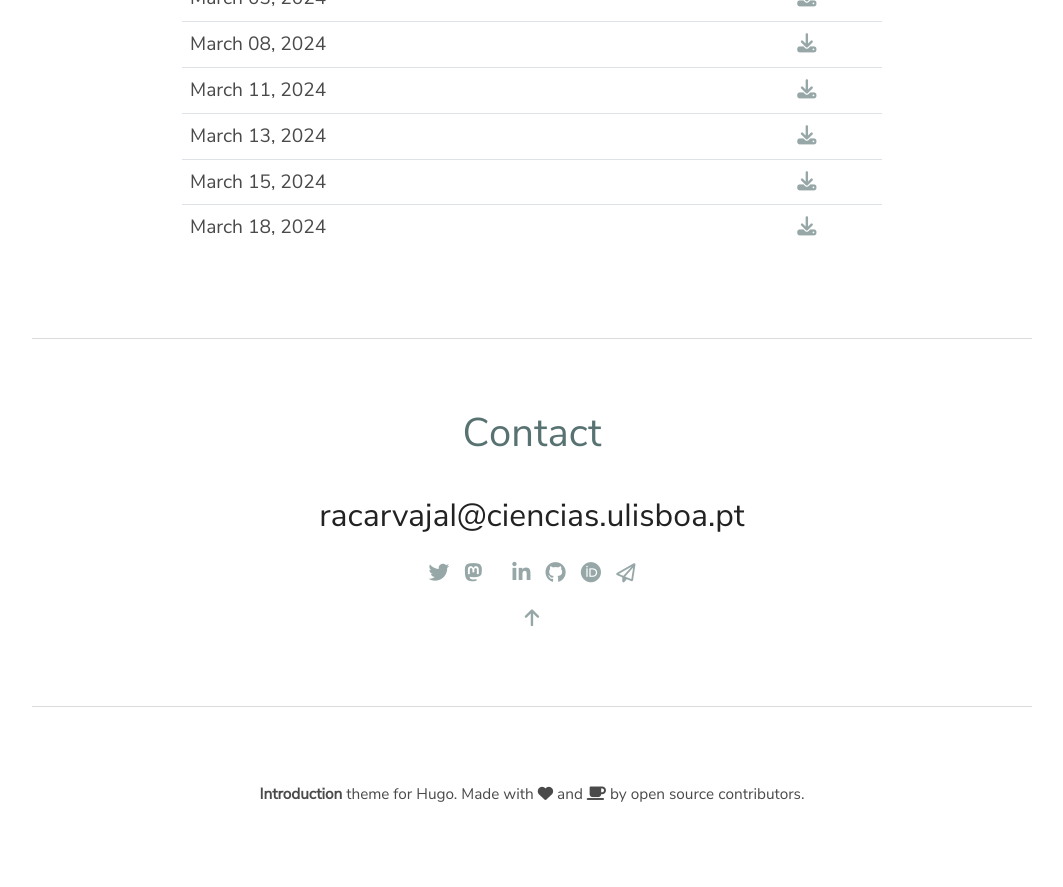
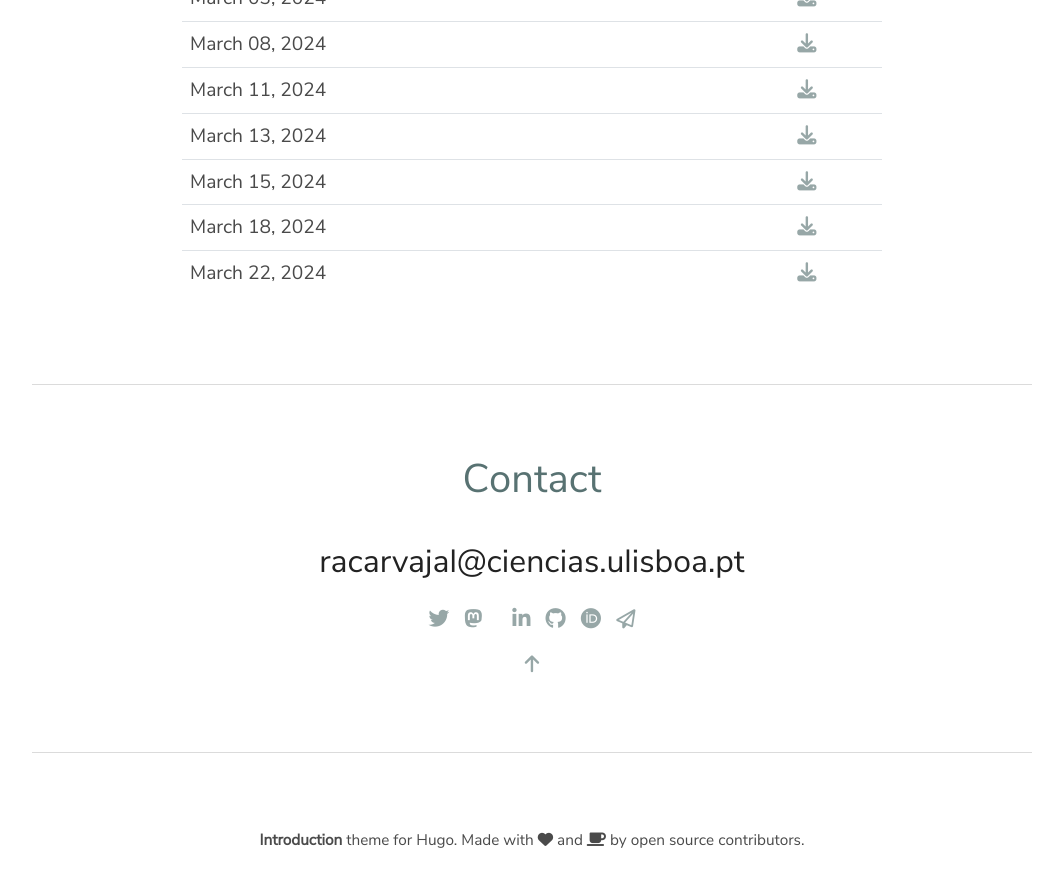
Before and after one commit to racarvajal/racarvajal.github.io, a Jekyll site: the page thesis.html, which Jekyll copies as it is, in a window 1280 px wide and 900 px high, scrolled down 1816 px. Shown: the top 887 px of the window, without its empty margins (108-1171 px from the left). Built offline with Jekyll 4.4.1, drawn with Linux system fonts in a browser that asks for light colours; before the commit the page ends 2672 px from its top, so only the background shows below that.

Commit message:
at Mar 22

```diff
--- a/thesis.html
+++ b/thesis.html
@@ -279,6 +279,14 @@
               </a>
             </td>
           </tr>
+          <tr>
+            <td>March 22, 2024</td>
+            <td class="t-center">
+              <a href="files/thesis/thesis_RCP_FCUL_Mar22.pdf" target="_blank">
+                <i class="fa fa-download"></i>
+              </a>
+            </td>
+          </tr>
         </table>
       </div>
     </div>
```
Also changed, not shown: 1 other file.
